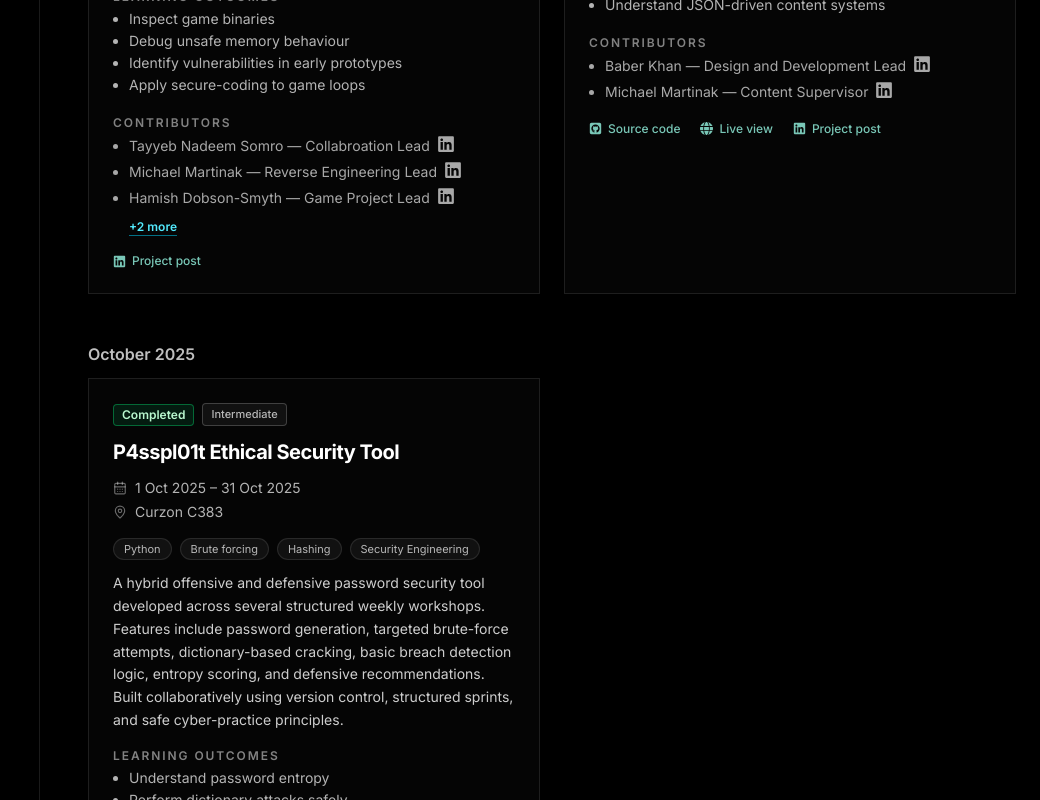
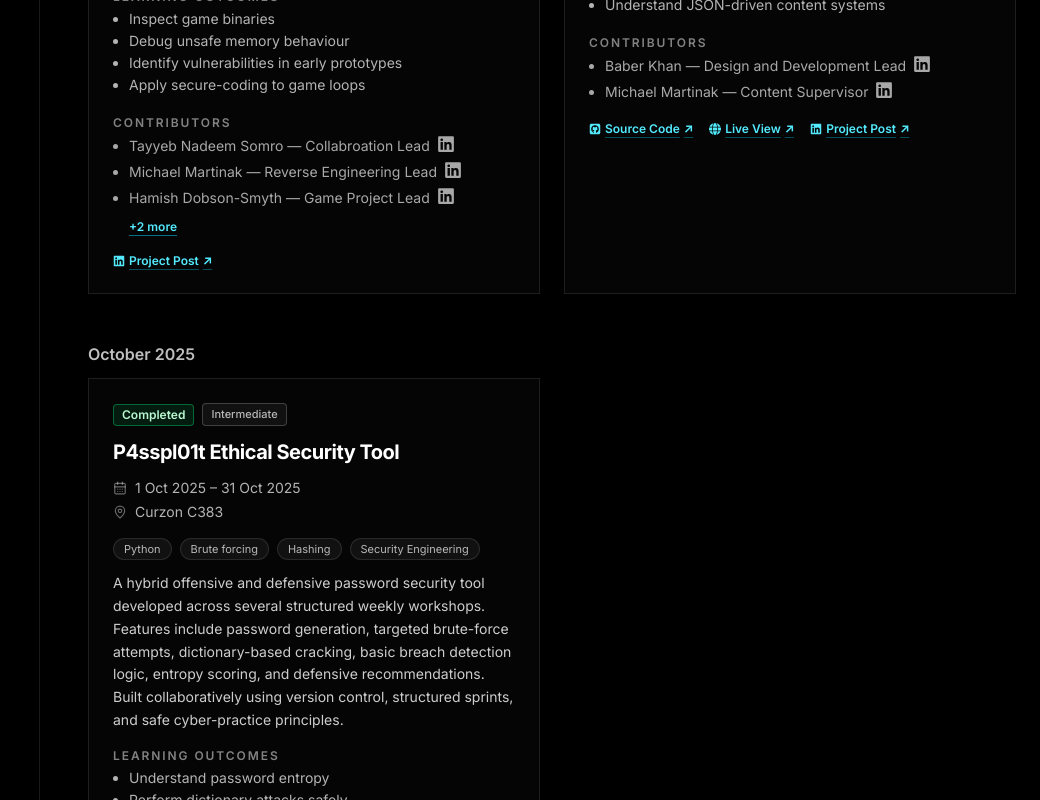
Before and after one commit to baberlabs/cybersoc, a React (Vite) app: page /projects in a window 1280 px wide. Shown: the part 1520-2320 px from the top of the page, without its empty margins (240-1280 px from the left). Built offline with nearby package versions, Linux system fonts and the light colour scheme.

Commit message:
Update link UI

```diff
--- a/public/data/events.json
+++ b/public/data/events.json
@@ -23,7 +23,7 @@
     "description": "Weekly Wednesday sessions with Cyber Security, Computer Science, and Data Science societies to plan and develop entries for the Itch.io Game Off 2025. Includes brainstorming, prototyping, gameplay development, reverse engineering, and collaborative security analysis.",
     "linkedin": "https://www.linkedin.com/posts/bcu-cybersecurity-society_bcu-cybersoc-game-off-2025-collaboration-activity-7399867196270764032-GPn9",
     "other_link": "https://itch.io/jam/game-off-2025",
-    "other_link_text": "Read about the jam",
+    "other_link_text": "View Jam",
     "participants": []
   },
 
--- a/src/pages/Events.jsx
+++ b/src/pages/Events.jsx
@@ -102,16 +102,17 @@ const EventCard = ({
       {/* External Links */}
 
       {(linkedin?.trim() || other_link?.trim()) && (
-        <div className="mt-2 flex flex-wrap items-center gap-5 text-xs font-medium text-white/45">
+        <div className="mt-2 flex flex-wrap items-center gap-4 text-xs text-white/50">
           {linkedin?.trim() && (
             <a
               href={linkedin}
               target="_blank"
               rel="noopener noreferrer"
-              className="inline-flex items-center gap-1.5 text-teal-200/80 transition hover:text-white focus:text-white focus:outline-none"
+              className="inline-flex items-center gap-1 font-semibold text-cyan-300 underline underline-offset-4 decoration-cyan-500/40 hover:text-cyan-100"
             >
-              <FaLinkedin size={13} />
-              <span>Event post</span>
+              <FaLinkedin size={12} />
+              <span>Project Post</span>
+              <span aria-hidden="true">↗</span>
             </a>
           )}
 
@@ -120,10 +121,11 @@ const EventCard = ({
               href={other_link}
               target="_blank"
               rel="noopener noreferrer"
-              className="inline-flex items-center gap-1.5 text-teal-200/80 transition hover:text-white focus:text-white focus:outline-none"
+              className="inline-flex items-center gap-1 font-semibold text-cyan-300 underline underline-offset-4 decoration-cyan-500/40 hover:text-cyan-100"
             >
-              <FaGlobe size={13} />
-              <span>{other_link_text || "Read more"}</span>
+              <FaGlobe size={12} />
+              <span>{other_link_text || "Read More"}</span>
+              <span aria-hidden="true">↗</span>
             </a>
           )}
         </div>
--- a/src/pages/Projects.jsx
+++ b/src/pages/Projects.jsx
@@ -144,18 +144,18 @@ const ProjectCard = ({ project, people }) => {
         </div>
       )}
 
-      {/* External Links */}
       {(repo?.trim() || linkedin?.trim() || live?.trim()) && (
-        <div className="mt-2 flex flex-wrap items-center gap-5 text-xs font-medium text-white/45">
+        <div className="mt-2 flex flex-wrap items-center gap-4 text-xs text-white/50">
           {repo?.trim() && (
             <a
               href={repo}
               target="_blank"
               rel="noopener noreferrer"
-              className="inline-flex items-center gap-1.5 text-teal-200/80 transition hover:text-white focus:text-white focus:outline-none"
+              className="inline-flex items-center gap-1 font-semibold text-cyan-300 underline underline-offset-4 decoration-cyan-500/40 hover:text-cyan-100"
             >
-              <FaSquareGithub size={13} />
-              <span>Source code</span>
+              <FaSquareGithub size={12} />
+              <span>Source Code</span>
+              <span aria-hidden="true">↗</span>
             </a>
           )}
 
@@ -164,10 +164,11 @@ const ProjectCard = ({ project, people }) => {
               href={live}
               target="_blank"
               rel="noopener noreferrer"
-              className="inline-flex items-center gap-1.5 text-teal-200/80 transition hover:text-white focus:text-white focus:outline-none"
+              className="inline-flex items-center gap-1 font-semibold text-cyan-300 underline underline-offset-4 decoration-cyan-500/40 hover:text-cyan-100"
             >
-              <FaGlobe size={13} />
-              <span>Live view</span>
+              <FaGlobe size={12} />
+              <span>Live View</span>
+              <span aria-hidden="true">↗</span>
             </a>
           )}
 
@@ -176,10 +177,11 @@ const ProjectCard = ({ project, people }) => {
               href={linkedin}
               target="_blank"
               rel="noopener noreferrer"
-              className="inline-flex items-center gap-1.5 text-teal-200/80 transition hover:text-white focus:text-white focus:outline-none"
+              className="inline-flex items-center gap-1 font-semibold text-cyan-300 underline underline-offset-4 decoration-cyan-500/40 hover:text-cyan-100"
             >
-              <FaLinkedin size={13} />
-              <span>Project post</span>
+              <FaLinkedin size={12} />
+              <span>Project Post</span>
+              <span aria-hidden="true">↗</span>
             </a>
           )}
         </div>
```
